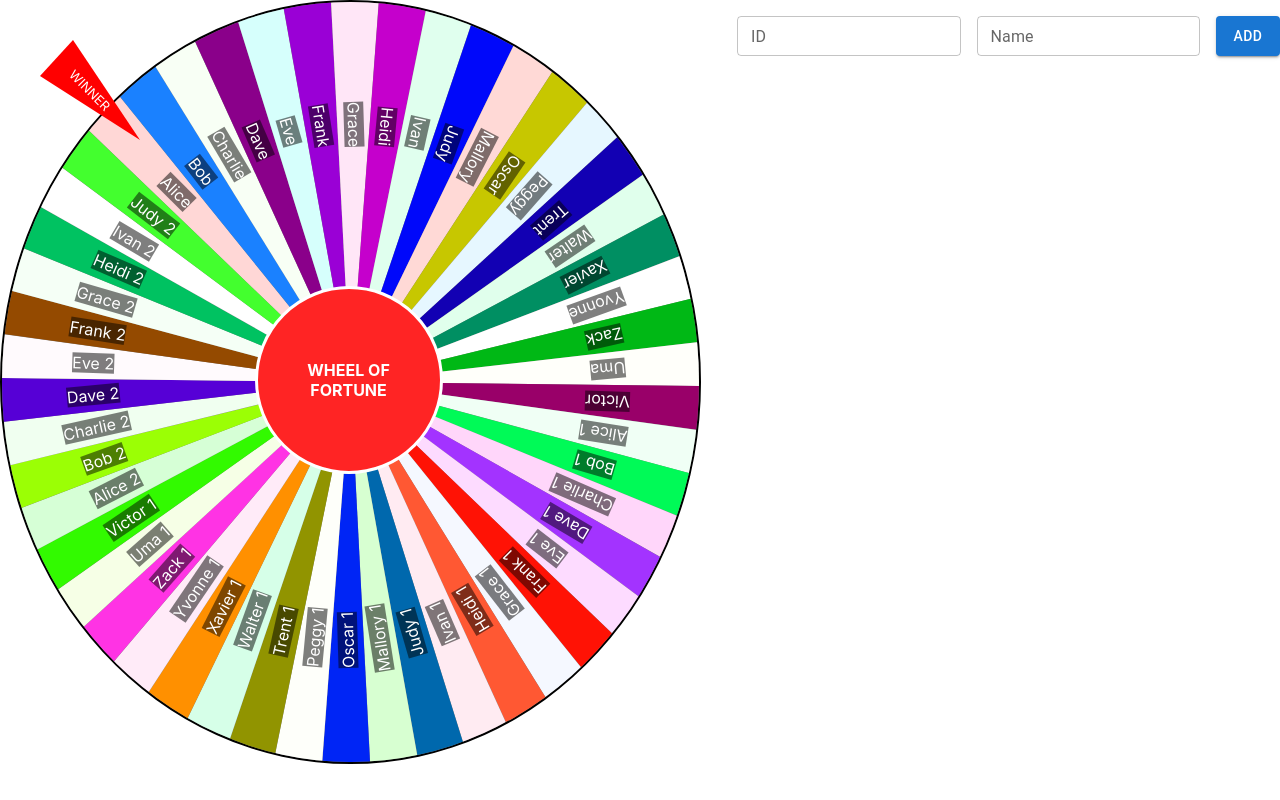
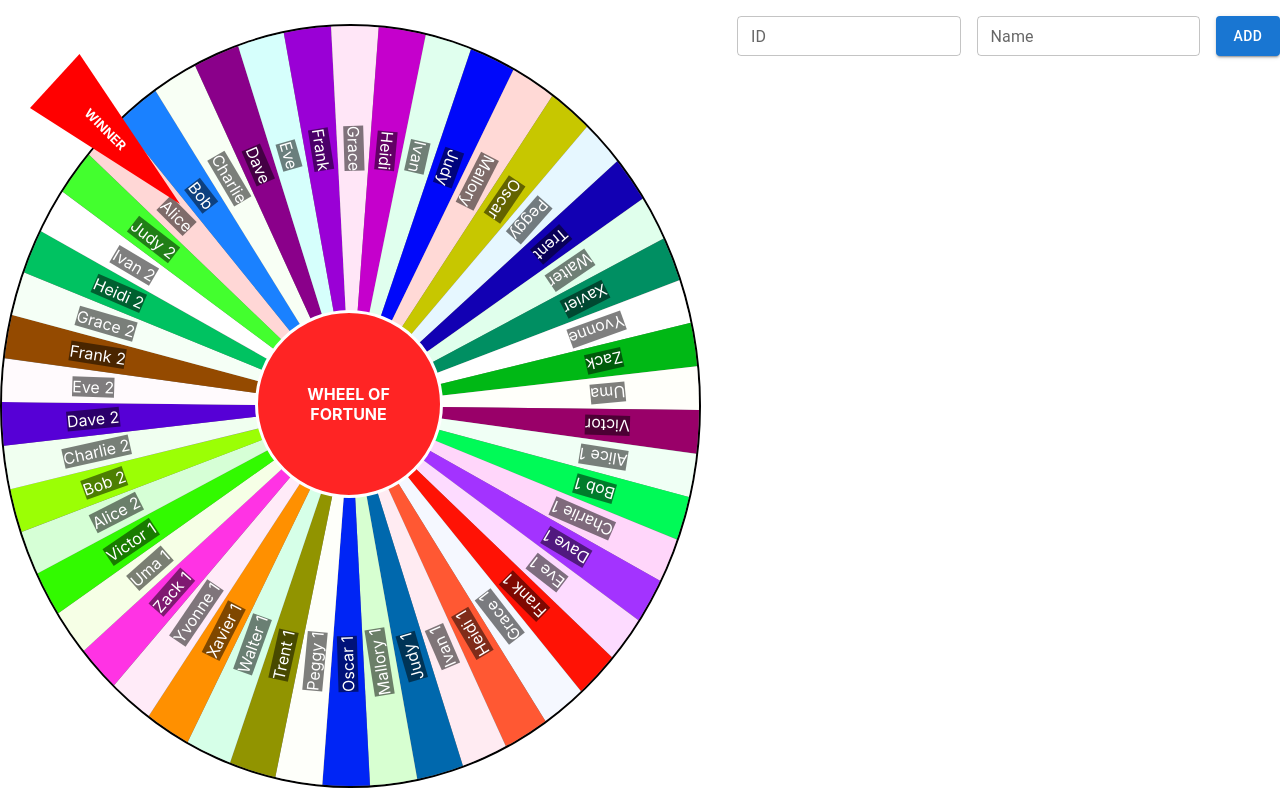
Before and after one commit to DinhL3/tamk-wheel-of-fortune-react, a React (Create React App) app: page / in a window 1280 px wide. Built offline with nearby package versions, Linux system fonts and the light colour scheme.

Commit message:
remove logs, minor adj

```diff
--- a/src/App.tsx
+++ b/src/App.tsx
@@ -49,13 +49,11 @@
       generatedPlayers.push({ id: generateId(), name: playerName });
     }
 
-    console.log(generatedPlayers);
-
     return generatedPlayers;
   };
 
   const generatedPlayers = generatePlayers(50);
-  console.log(generatedPlayers);
+  // console.log(generatedPlayers);
 
   return (
     <PlayersContextProvider>
--- a/src/components/Wheel/Wheel.module.scss
+++ b/src/components/Wheel/Wheel.module.scss
@@ -12,14 +12,15 @@
   display: flex;
   justify-content: center;
   @include flex-center;
+  margin-top: 1.5rem;
 
   .needle {
     position: absolute;
     z-index: 10;
-    top: 40px;
-    left: 40px;
-    width: 100px;
-    height: 100px;
+    top: 30px;
+    left: 30px;
+    width: 150px;
+    height: 150px;
     background: red;
     clip-path: polygon(33% 0, 0 36%, 100% 100%);
     @include flex-center;
@@ -28,6 +29,7 @@
       color: white;
       text-transform: uppercase;
       font-size: 0.8rem;
+      font-weight: bold;
       text-align: center;
       transform: rotate(45deg);
     }
--- a/src/components/Wheel/Wheel.tsx
+++ b/src/components/Wheel/Wheel.tsx
@@ -15,10 +15,6 @@
   const clipPathEdgePerc = 1 - getTanFromDegrees((90 - segmentTheta) / 2);
   const clipPathEdgePercStr = `${(clipPathEdgePerc * 100).toFixed(2)}%`;
   const clipPath = `polygon(0 0, ${clipPathEdgePercStr} 0, 100% 100%, 0 ${clipPathEdgePercStr})`;
-  console.log(segmentTheta);
-  console.log(clipPathEdgePerc);
-  console.log(clipPathEdgePercStr);
-  console.log(clipPath);
 
   const generateRandomColor = (index: number) => {
     const hue = Math.floor(Math.random() * 360);
```
